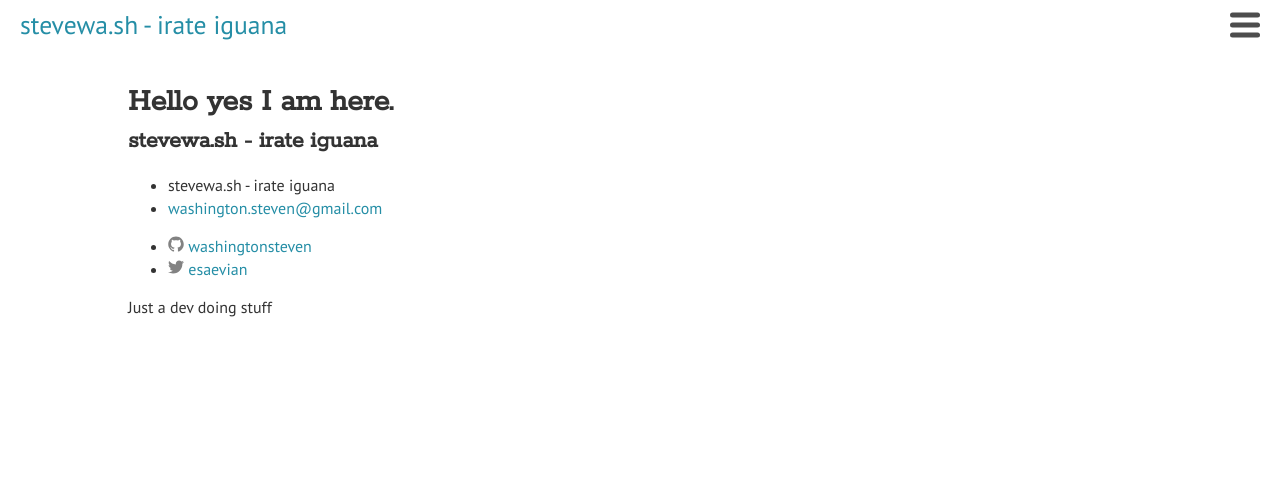
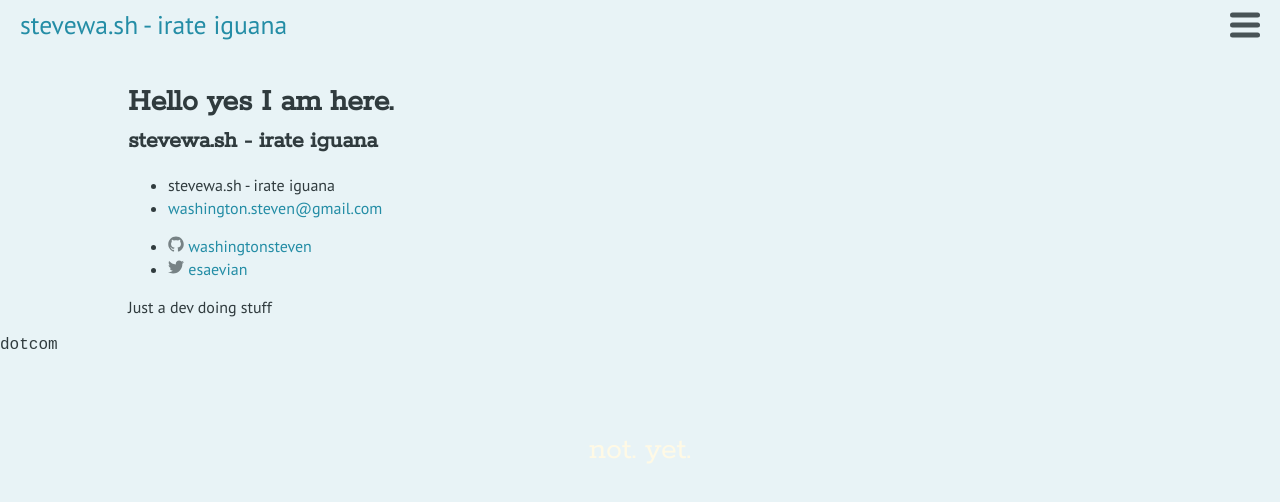
Before and after one commit to washingtonsteven/washingtonsteven, a Jekyll site: the page built from index.md, in a window 1280 px wide. Shown: the top 502 px of the page. Built offline with Jekyll 4.4.1, drawn with Linux system fonts in a browser that asks for light colours; our own code applies the rules of GitHub Pages for plain Markdown files.

Commit message:
Adding a blocker on github.io as the site is still WIP

```diff
--- a/_config.yml
+++ b/_config.yml
@@ -33,6 +33,8 @@ markdown: kramdown
 plugins:
   - jekyll-feed
 
+# repository: washingtonsteven/washingtonsteven.github.io
+
 # Exclude from processing.
 # The following items will not be processed, by default. Create a custom list
 # to override the default setting.
--- /dev/null
+++ b/_includes/blocker.html
@@ -0,0 +1,5 @@
+<div class='block'>
+  <div class='block-content'>
+    not. yet.
+  </div>
+</div>
--- a/_layouts/default.html
+++ b/_layouts/default.html
@@ -15,6 +15,10 @@
 
     {% include footer.html %}
 
+    {% if site.github and site.github.environment != "development" %}
+      {% include blocker.html %}
+      <pre>{{ site.github.environment }}</pre>
+    {% endif %}
   </body>
 
 </html>
--- a/_sass/irate-iguana/partials/_base.scss
+++ b/_sass/irate-iguana/partials/_base.scss
@@ -41,5 +41,6 @@ a {
 
 @import
   'header',
-  'content'
+  'content',
+  'blocker'
 ;
--- /dev/null
+++ b/_sass/irate-iguana/partials/_blocker.scss
@@ -0,0 +1,21 @@
+.block {
+  position:fixed;
+  top:0;
+  left:0;
+  width:100vw;
+  height:100vh;
+  background-color:$blue;
+  opacity:0.1;
+  pointer-events:none;
+
+  .block-content {
+    position:absolute;
+    top:50%;
+    left:50%;
+    transform:translate(-50%,-50%);
+    font-family:$serif;
+    font-size:2rem;
+    text-align:center;
+    color:$yellow;
+  }
+}
```
Also changed, not shown: README.md.
